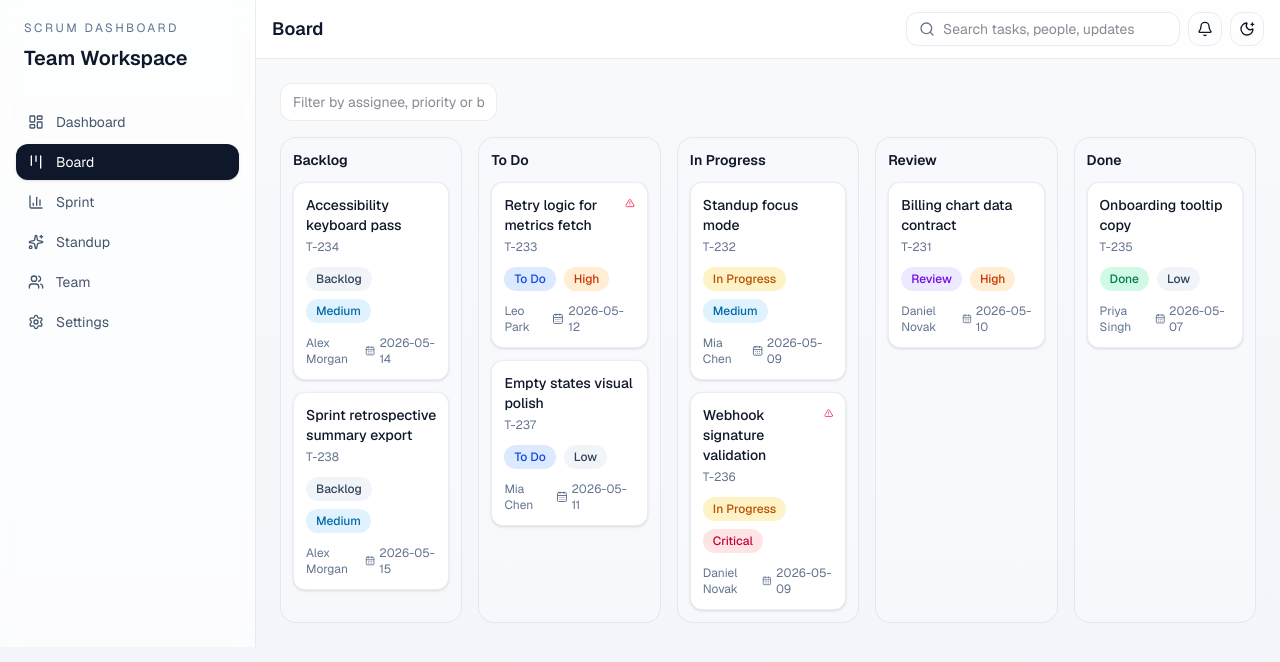
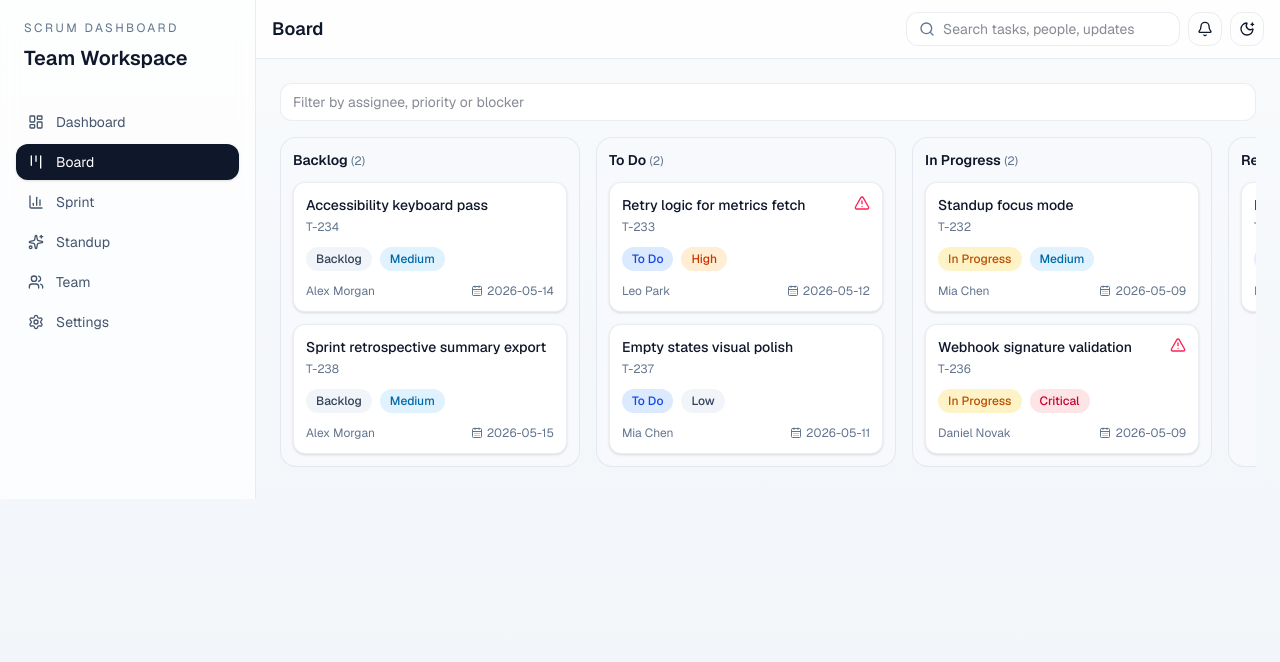
Before and after one commit to gama1726/scrum_dashboard, a Next.js app: page /board in a window 1280 px wide. Shown: the top 662 px of the page. Built offline with nearby package versions, Linux system fonts and the light colour scheme.

Commit message:
fix: keep board columns horizontal on narrow windows

```diff
--- a/src/app/board/page.tsx
+++ b/src/app/board/page.tsx
@@ -10,13 +10,26 @@ export default async function BoardPage() {
 
   return (
     <AppShell title="Board">
-      <div className="mb-4 flex flex-wrap gap-2">
-        <input className="rounded-xl border border-slate-200 bg-white px-3 py-2 text-sm dark:border-slate-700 dark:bg-slate-900" placeholder="Filter by assignee, priority or blocker" />
+      <div className="mb-4 flex gap-2">
+        <input
+          className="w-full rounded-xl border border-slate-200 bg-white px-3 py-2 text-sm dark:border-slate-700 dark:bg-slate-900"
+          placeholder="Filter by assignee, priority or blocker"
+        />
       </div>
-      <div className="grid gap-4 lg:grid-cols-5">
+
+      <div className="overflow-x-auto pb-2">
+        <div className="flex min-w-max gap-4">
         {columns.map((status) => (
-          <section key={status} className="rounded-2xl border border-slate-200 bg-slate-50/70 p-3 dark:border-slate-700 dark:bg-slate-900/40">
-            <h3 className="mb-3 text-sm font-semibold">{status}</h3>
+          <section
+            key={status}
+            className="w-[300px] shrink-0 rounded-2xl border border-slate-200 bg-slate-50/70 p-3 dark:border-slate-700 dark:bg-slate-900/40"
+          >
+            <h3 className="mb-3 text-sm font-semibold">
+              {status}{" "}
+              <span className="text-xs font-normal text-slate-500">
+                ({tasks.filter((task) => task.status === status).length})
+              </span>
+            </h3>
             <div className="space-y-3">
               {tasks.filter((task) => task.status === status).map((task) => (
                 <TaskCard key={task.id} task={task} assignee={teamMembers.find((member) => member.id === task.assigneeId)} />
@@ -24,6 +37,7 @@ export default async function BoardPage() {
             </div>
           </section>
         ))}
+        </div>
       </div>
     </AppShell>
   );
```
